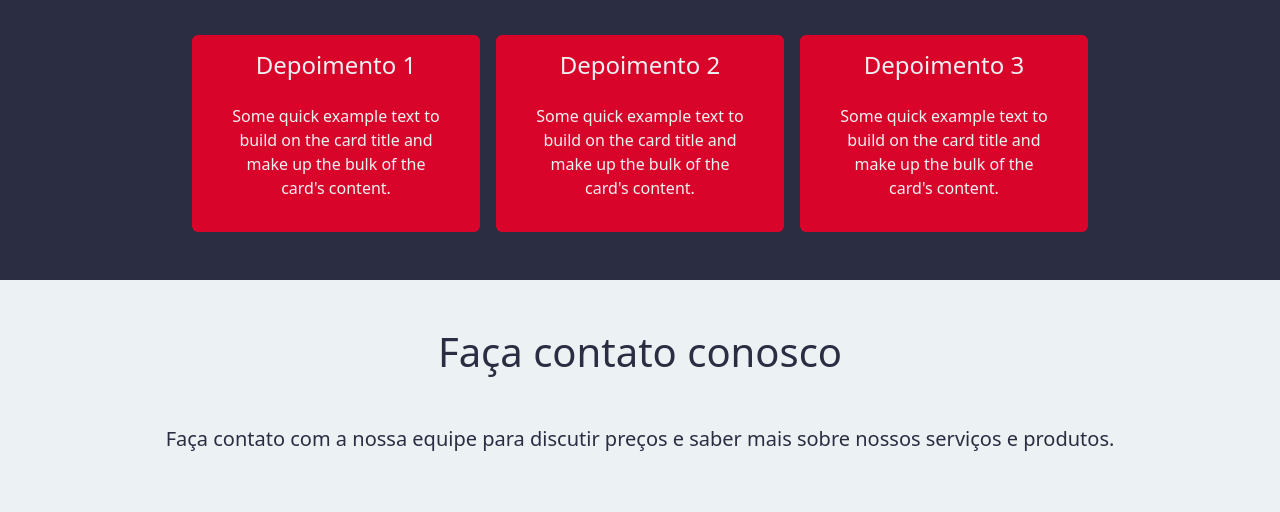
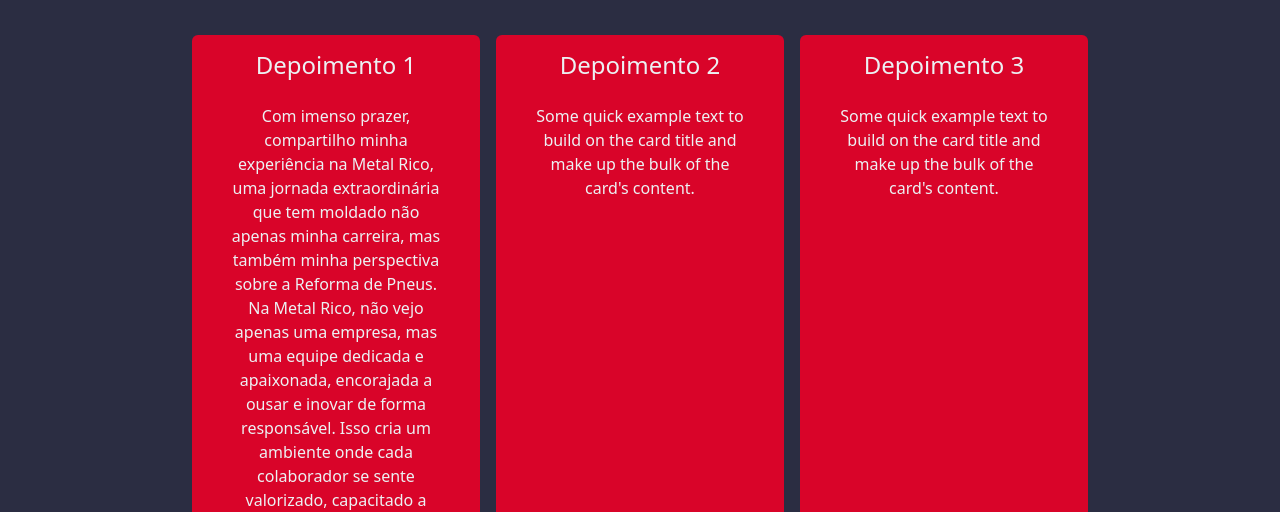
Before and after one commit to jabreuzin/Metal-Rico, a plain HTML site: page index.html in a window 1280 px wide. Shown: the part 2390-2902 px from the top of the page. Drawn offline with nearby package versions, Linux system fonts and the light colour scheme.

Commit message:
Update index.html

```diff
--- a/index.html
+++ b/index.html
@@ -201,7 +201,7 @@
               <h4 class="f1 text-center">Depoimento 1</h4>
               <!-- <img src="..." class="card-img-top" alt="..."> -->
               <div class="card-body">
-                <p class="card-text f1 text-center">Some quick example text to build on the card title and make up the bulk of the card's content.</p>
+                <p class="card-text f1 text-center">Com imenso prazer, compartilho minha experiência na Metal Rico, uma jornada extraordinária que tem moldado não apenas minha carreira, mas também minha perspectiva sobre a Reforma de Pneus. Na Metal Rico, não vejo apenas uma empresa, mas uma equipe dedicada e apaixonada, encorajada a ousar e inovar de forma responsável. Isso cria um ambiente onde cada colaborador se sente valorizado, capacitado a contribuir com o melhor de si.</p>
               </div>
             </div>
           </div>
```
